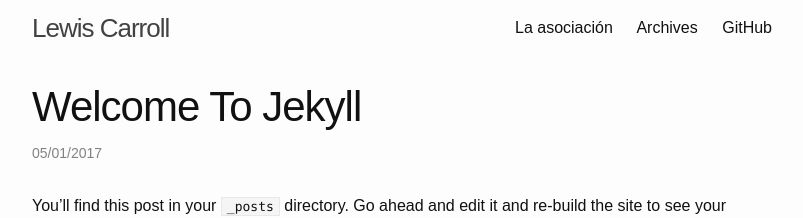
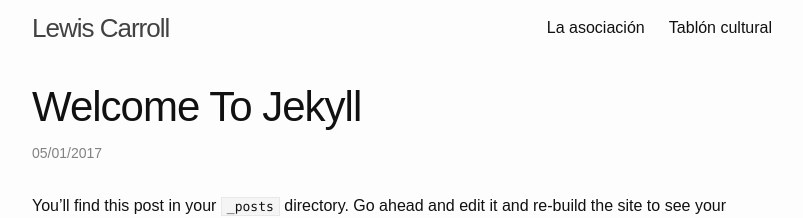
Before and after one commit to lewiscarroll/lewiscarroll.github.io, a Jekyll site: the page built from index.html, in a window 1280 px wide and 900 px high. Shown: the top 218 px of the window, without its empty margins (238-1041 px from the left). Built offline with Jekyll 4.4.1, drawn with Linux system fonts in a browser that asks for light colours; the list of posts is cut into pages by our own code; some of the changed text lies outside the part shown.

Commit message:
changing footer and header

```diff
--- a/_data/navigation.yml
+++ b/_data/navigation.yml
@@ -3,7 +3,7 @@
 main:
   - title: "La asociación"
     url: /la-asociación/
-  - title: "Archives"
-    url: /archives/
-  - title: "GitHub"
-    url: https://github.com/lewiscarroll
+  - title: "Tablón cultural"
+    url: /tablón/
+#  - title: "Archives"
+#    url: /archives/
--- a/_includes/footer_content.html
+++ b/_includes/footer_content.html
@@ -2,4 +2,4 @@
 {% if site.feed and site.feed.path %}
   {% assign feed_path = site.feed.path %}
 {% endif %}
-&copy; {{ site.author }} - <a href="https://jekyllrb.com">Jekyll</a> &amp; <a href="https://github.com/yous/whiteglass">whiteglass</a> - Suscríbete via <a href="{{ feed_path | absolute_url }}">RSS</a>
+&copy; {{ site.author }} - <a href="https://github.com/lewiscarroll">GitHub</a> - Suscríbete via <a href="{{ feed_path | absolute_url }}" target="_blank">RSS</a>
--- a/_layouts/archive.html
+++ b/_layouts/archive.html
@@ -16,7 +16,7 @@
       {% capture lang %}{% if post_lang != site_lang %}{{ post_lang }}{% endif %}{% endcapture %}
 
       <li>
-        <span class="post-meta">{{ post.date | date: "%d/%m/%Y" }}{% if post.categories != empty %} • {% include category_links.html categories=post.categories %}{% endif %}</span>
+        <span class="post-meta">{{ post.date | date: "%d/%m/%Y" }}<!-->{% if post.categories != empty %} • {% include category_links.html categories=post.categories %}{% endif %}<!--></span>
 
         <h2>
           <a class="post-link" href="{{ post.url | relative_url }}"{% if lang != empty %} lang="{{ lang }}"{% endif %}>{{ post.title | escape }}{% if post.external-url %} &rarr;{% endif %}</a>
--- a/_layouts/home.html
+++ b/_layouts/home.html
@@ -19,7 +19,7 @@
             <a class="post-link" href="{{ post.url | relative_url }}">{{ post.title | escape }}{% if post.external-url %} &rarr;{% endif %}</a>
           </h1>
 
-          <p class="post-meta">{{ post.date | date: "%d/%m/%Y" }}{% if post.categories != empty %} • {% include category_links.html categories=post.categories %}{% endif %}</p>
+          <p class="post-meta">{{ post.date | date: "%d/%m/%Y" }}<!-->{% if post.categories != empty %} • {% include category_links.html categories=post.categories %}{% endif %}<!--></p>
         </header>
 
         <div class="post-content">
--- a/_layouts/post.html
+++ b/_layouts/post.html
@@ -9,7 +9,7 @@
     {% else %}
       <h1 class="post-title" itemprop="name headline">{{ page.title | escape }}</h1>
     {% endif %}
-    <p class="post-meta"><time datetime="{{ page.date | date_to_xmlschema }}" itemprop="datePublished">{{ page.date | date: "%d/%m/%Y" }}</time>{% if page.author %} • <span itemprop="author" itemscope itemtype="http://schema.org/Person"><span itemprop="name">{{ page.author }}</span></span>{% endif %}{% if page.categories != empty %} • {% include category_links.html categories=page.categories %}{% endif %}</p>
+    <p class="post-meta"><time datetime="{{ page.date | date_to_xmlschema }}" itemprop="datePublished">{{ page.date | date: "%d/%m/%Y" }}</time>{% if page.author %} • <span itemprop="author" itemscope itemtype="http://schema.org/Person"><span itemprop="name">{{ page.author }}</span></span>{% endif %}<!-->{% if page.categories != empty %} • {% include category_links.html categories=page.categories %}{% endif %}<!--></p>
   </header>
 
   <div class="post-content" itemprop="articleBody">
```
Also changed, not shown: tablón.md (added, +16 -0 lines).
